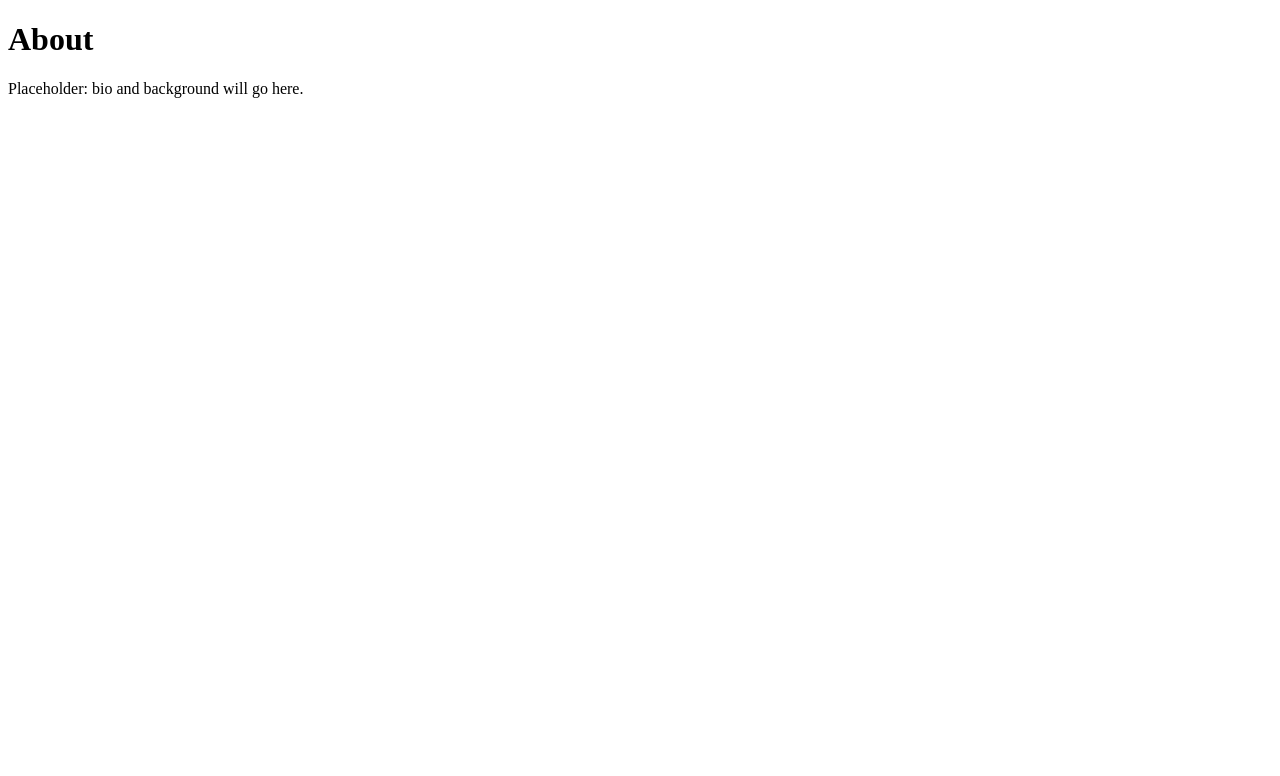
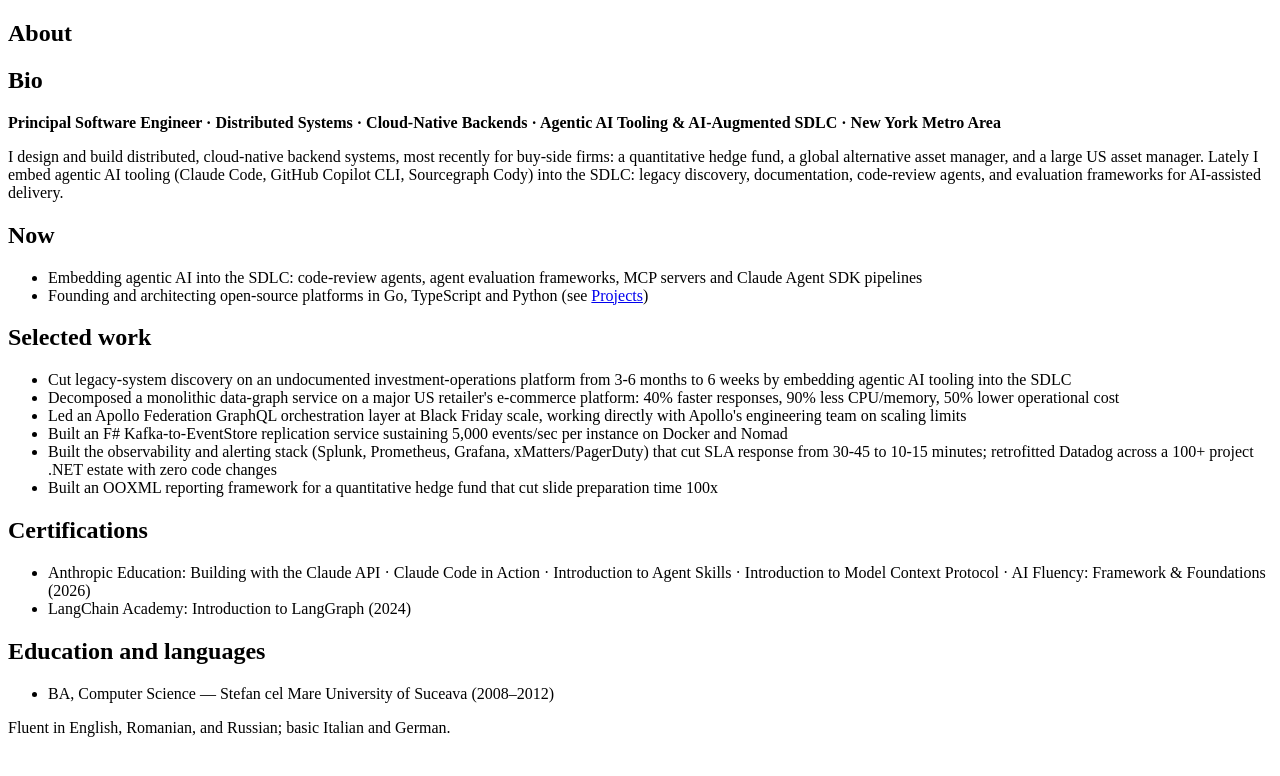
Before and after one commit to llevintza/llevintza.github.io, a Next.js app in the folder web/: page /about in a window 1280 px wide. Shown: the top 776 px of the page. Built offline with nearby package versions, Linux system fonts and the light colour scheme.

Commit message:
feat(web): build About page from typed content module (#49)
Closes #26

```diff
--- a/web/app/about/page.tsx
+++ b/web/app/about/page.tsx
@@ -1,8 +1,80 @@
+import type { Metadata } from "next";
+import Link from "next/link";
+import { about, formatLanguages, type RichLine } from "@/content/about";
+
+export const metadata: Metadata = {
+  title: `About · ${about.name}`,
+  description:
+    "Leo Levintza, Principal Software Engineer: distributed systems, cloud-native backends, and agentic AI tooling for the SDLC.",
+};
+
+function Line({ line }: { line: RichLine }) {
+  return (
+    <>
+      {line.text}
+      {line.link ? <Link href={line.link.href}>{line.link.label}</Link> : null}
+      {line.after}
+    </>
+  );
+}
+
 export default function AboutPage() {
   return (
     <main>
-      <h1>About</h1>
-      <p>Placeholder: bio and background will go here.</p>
+      <article>
+        <h1>About</h1>
+
+        <section aria-labelledby="bio">
+          <h2 id="bio">Bio</h2>
+          <p>
+            <strong>{about.headline}</strong>
+          </p>
+          <p>{about.bio}</p>
+        </section>
+
+        <section aria-labelledby="now">
+          <h2 id="now">Now</h2>
+          <ul>
+            {about.now.map((line) => (
+              <li key={line.text}>
+                <Line line={line} />
+              </li>
+            ))}
+          </ul>
+        </section>
+
+        <section aria-labelledby="selected-work">
+          <h2 id="selected-work">Selected work</h2>
+          <ul>
+            {about.selectedWork.map((item) => (
+              <li key={item}>{item}</li>
+            ))}
+          </ul>
+        </section>
+
+        <section aria-labelledby="certifications">
+          <h2 id="certifications">Certifications</h2>
+          <ul>
+            {about.certifications.map((cert) => (
+              <li key={cert.issuer}>
+                {cert.issuer}: {cert.courses.join(" · ")} ({cert.year})
+              </li>
+            ))}
+          </ul>
+        </section>
+
+        <section aria-labelledby="education">
+          <h2 id="education">Education and languages</h2>
+          <ul>
+            {about.education.map((edu) => (
+              <li key={`${edu.degree}-${edu.institution}`}>
+                {edu.degree} — {edu.institution} ({edu.startYear}–{edu.endYear})
+              </li>
+            ))}
+          </ul>
+          <p>{formatLanguages(about.languages)}</p>
+        </section>
+      </article>
     </main>
   );
 }
--- /dev/null
+++ b/web/content/about.ts
@@ -0,0 +1,116 @@
+// About-page content, mirrored from the public profile README
+// (github.com/llevintza/llevintza) and the Jekyll `about.md`.
+// Public sources only. `now` and `selectedWork` are also meant for the
+// home-page highlights (#13), so keep them free of page-specific markup.
+
+/** A line of text with an optional inline internal link. */
+export type RichLine = {
+  text: string;
+  /** Internal links only; external URLs need rel/target handling. The type
+   * cannot reject protocol-relative `//host` values, so never author one. */
+  link?: { label: string; href: `/${string}` };
+  /** Text after the link, e.g. a closing parenthesis. */
+  after?: string;
+};
+
+export type Certification = {
+  issuer: string;
+  courses: readonly string[];
+  year: number;
+};
+
+export type Education = {
+  degree: string;
+  institution: string;
+  startYear: number;
+  endYear: number;
+};
+
+export type Languages = {
+  fluent: readonly string[];
+  basic: readonly string[];
+};
+
+export type About = {
+  name: string;
+  headline: string;
+  bio: string;
+  now: readonly RichLine[];
+  selectedWork: readonly string[];
+  certifications: readonly Certification[];
+  education: readonly Education[];
+  languages: Languages;
+};
+
+export const now: readonly RichLine[] = [
+  {
+    text: "Embedding agentic AI into the SDLC: code-review agents, agent evaluation frameworks, MCP servers and Claude Agent SDK pipelines",
+  },
+  {
+    text: "Founding and architecting open-source platforms in Go, TypeScript and Python (see ",
+    link: { label: "Projects", href: "/projects/" },
+    after: ")",
+  },
+];
+
+export const selectedWork: readonly string[] = [
+  "Cut legacy-system discovery on an undocumented investment-operations platform from 3-6 months to 6 weeks by embedding agentic AI tooling into the SDLC",
+  "Decomposed a monolithic data-graph service on a major US retailer's e-commerce platform: 40% faster responses, 90% less CPU/memory, 50% lower operational cost",
+  "Led an Apollo Federation GraphQL orchestration layer at Black Friday scale, working directly with Apollo's engineering team on scaling limits",
+  "Built an F# Kafka-to-EventStore replication service sustaining 5,000 events/sec per instance on Docker and Nomad",
+  "Built the observability and alerting stack (Splunk, Prometheus, Grafana, xMatters/PagerDuty) that cut SLA response from 30-45 to 10-15 minutes; retrofitted Datadog across a 100+ project .NET estate with zero code changes",
+  "Built an OOXML reporting framework for a quantitative hedge fund that cut slide preparation time 100x",
+];
+
+export const about: About = {
+  name: "Leo Levintza",
+  headline:
+    "Principal Software Engineer · Distributed Systems · Cloud-Native Backends · Agentic AI Tooling & AI-Augmented SDLC · New York Metro Area",
+  bio: "I design and build distributed, cloud-native backend systems, most recently for buy-side firms: a quantitative hedge fund, a global alternative asset manager, and a large US asset manager. Lately I embed agentic AI tooling (Claude Code, GitHub Copilot CLI, Sourcegraph Cody) into the SDLC: legacy discovery, documentation, code-review agents, and evaluation frameworks for AI-assisted delivery.",
+  now,
+  selectedWork,
+  certifications: [
+    {
+      issuer: "Anthropic Education",
+      courses: [
+        "Building with the Claude API",
+        "Claude Code in Action",
+        "Introduction to Agent Skills",
+        "Introduction to Model Context Protocol",
+        "AI Fluency: Framework & Foundations",
+      ],
+      year: 2026,
+    },
+    {
+      issuer: "LangChain Academy",
+      courses: ["Introduction to LangGraph"],
+      year: 2024,
+    },
+  ],
+  education: [
+    {
+      degree: "BA, Computer Science",
+      institution: "Stefan cel Mare University of Suceava",
+      startYear: 2008,
+      endYear: 2012,
+    },
+  ],
+  languages: {
+    fluent: ["English", "Romanian", "Russian"],
+    basic: ["Italian", "German"],
+  },
+};
+
+/** "A", "A and B", "A, B, and C" (serial comma, as in the README). */
+export function formatList(items: readonly string[]): string {
+  if (items.length <= 2) return items.join(" and ");
+  return `${items.slice(0, -1).join(", ")}, and ${items[items.length - 1]}`;
+}
+
+/** "Fluent in English, Romanian, and Russian; basic Italian and German." */
+export function formatLanguages({ fluent, basic }: Languages): string {
+  const parts: string[] = [];
+  if (fluent.length > 0) parts.push(`Fluent in ${formatList(fluent)}`);
+  if (basic.length > 0) parts.push(`basic ${formatList(basic)}`);
+  return parts.length > 0 ? `${parts.join("; ")}.` : "";
+}
```
